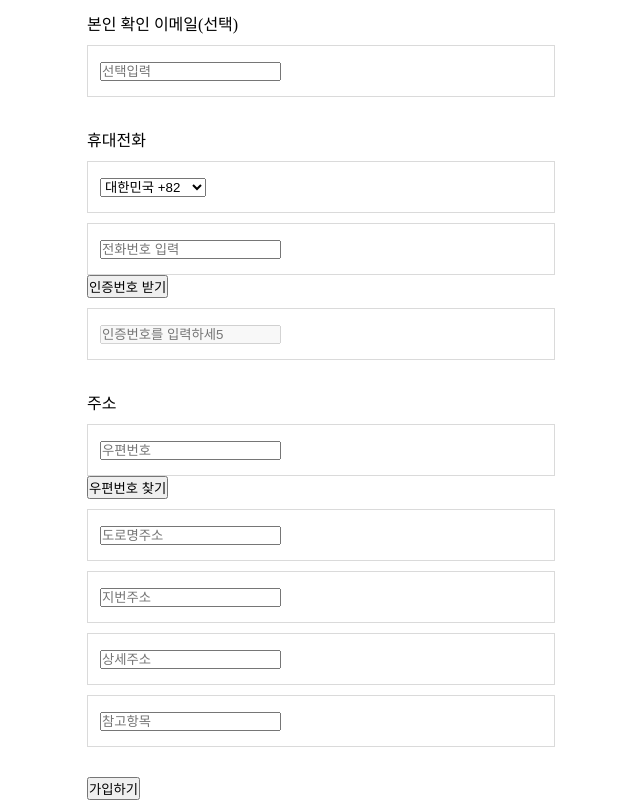
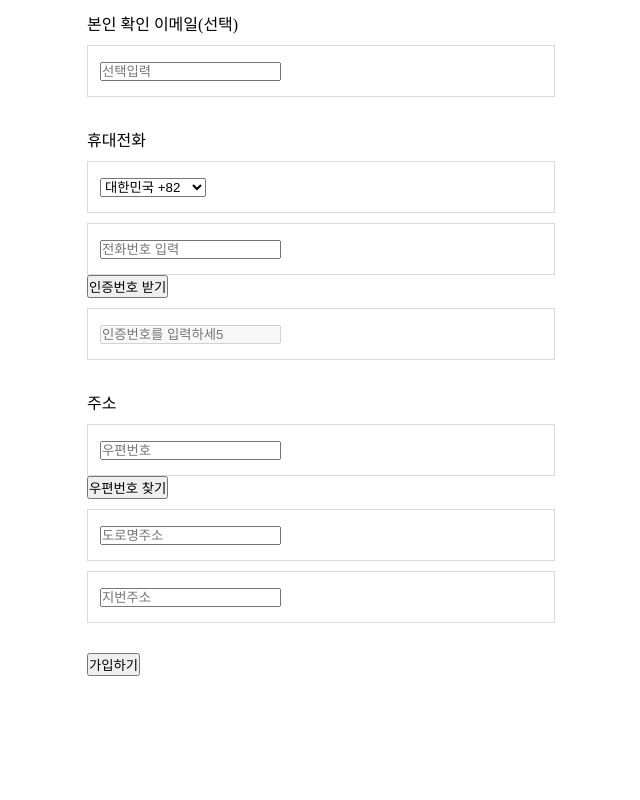
Before and after one commit to YoungJae7981/230130, a plain HTML site: page naver.html in a window 1280 px wide. Shown: the part 1065-1865 px from the top of the page, without its empty margins (319-959 px from the left). After the commit the page ends 1741 px from the top, so only its background shows below. Drawn offline with nearby package versions, Linux system fonts and the light colour scheme.

Commit message:
뭐가 바뀌었는지 모르겠음

```diff
--- a/naver.html
+++ b/naver.html
@@ -175,12 +175,12 @@
 						<div class="inputbox">
 							<input type="text" id="" placeholder="지번주소">
 						</div>
-						<div class="inputbox">
+						<!-- <div class="inputbox">
 							<input type="text" id="" placeholder="상세주소">
 						</div>
 						<div class="inputbox">
 							<input type="text" id="" placeholder="참고항목">
-						</div>
+						</div> -->
 					</label>
 				</div>
 				<button type="button" id="joinbtn" class="btn-primary">가입하기</button>
```
